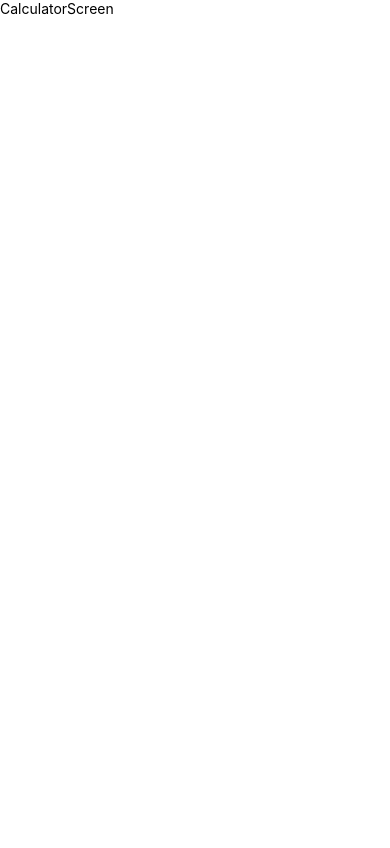
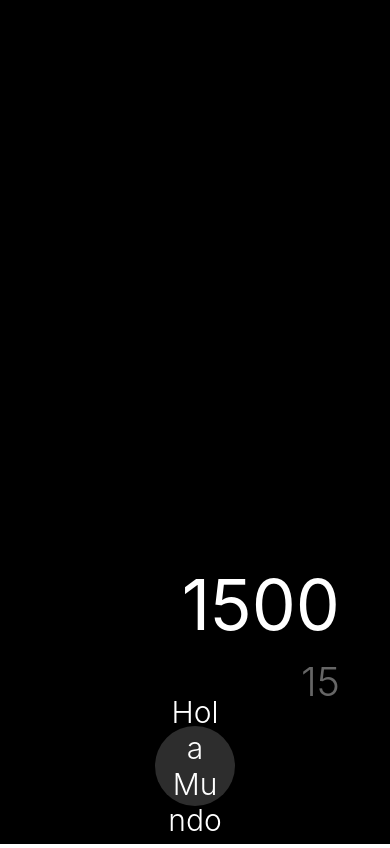
Before and after one commit to Ph1L82/03-iosCalculator, a React Native app: screen / in a window 390 px wide. Built offline with nearby package versions, Linux system fonts and the light colour scheme.

Commit message:
iniciando pantalla calc

```diff
--- a/src/App.tsx
+++ b/src/App.tsx
@@ -1,32 +1,14 @@
-import {StatusBar, StyleSheet, View} from 'react-native';
+import {StatusBar, View} from 'react-native';
+import {styles} from './config/theme/app-theme';
 import {CalculatorScreen} from './presentation/screens/CalculatorScreen';
 
 function App() {
   return (
-    <View>
-      <StatusBar barStyle={'light-content'} backgroundColor={'#1a1446'} />
+    <View style={styles.background}>
+      <StatusBar barStyle={'light-content'} backgroundColor={'black'} />
       <CalculatorScreen />
     </View>
   );
 }
 
-const styles = StyleSheet.create({
-  sectionContainer: {
-    marginTop: 32,
-    paddingHorizontal: 24,
-  },
-  sectionTitle: {
-    fontSize: 24,
-    fontWeight: '600',
-  },
-  sectionDescription: {
-    marginTop: 8,
-    fontSize: 18,
-    fontWeight: '400',
-  },
-  highlight: {
-    fontWeight: '700',
-  },
-});
-
 export default App;
--- /dev/null
+++ b/src/config/theme/app-theme.ts
@@ -0,0 +1,57 @@
+import {StyleSheet} from 'react-native';
+
+export const colors = {
+  darkGray: '#2D2D2D',
+  lightGray: '#9B9B9B',
+  orange: '#FF9427',
+
+  textPrimary: 'white',
+  textSecondary: '#666666',
+  background: '#000000',
+};
+
+export const styles = StyleSheet.create({
+  background: {
+    flex: 1,
+    backgroundColor: colors.background,
+  },
+  calculatorContainer: {
+    flex: 1,
+    padding: 20,
+    justifyContent: 'flex-end',
+  },
+  mainResult: {
+    color: colors.textPrimary,
+    fontSize: 70,
+    textAlign: 'right',
+    marginBottom: 10,
+    fontWeight: '400',
+  },
+  subResult: {
+    color: colors.textSecondary,
+    fontSize: 40,
+    textAlign: 'right',
+    fontWeight: '300',
+  },
+  row: {
+    flexDirection: 'row',
+    justifyContent: 'center',
+    marginBottom: 18,
+    paddingHorizontal: 10,
+  },
+  button: {
+    height: 80,
+    width: 80,
+    backgroundColor: colors.darkGray,
+    borderRadius: 100,
+    justifyContent: 'center',
+    marginHorizontal: 10,
+  },
+  buttonText: {
+    textAlign: 'center',
+    padding: 10,
+    fontSize: 30,
+    color: colors.textPrimary,
+    fontWeight: '300',
+  },
+});
--- a/src/presentation/screens/CalculatorScreen.tsx
+++ b/src/presentation/screens/CalculatorScreen.tsx
@@ -1,9 +1,18 @@
-import {Text, View} from 'react-native';
+import {Pressable, Text, View} from 'react-native';
+import {styles} from '../../config/theme/app-theme';
 
 export const CalculatorScreen = () => {
   return (
-    <View>
-      <Text>CalculatorScreen</Text>
+    <View style={styles.calculatorContainer}>
+      <View style={{paddingHorizontal: 30, paddingBottom: 20}}>
+        <Text style={styles.mainResult}>1500</Text>
+        <Text style={styles.subResult}>15</Text>
+      </View>
+      <View style={styles.row}>
+        <Pressable style={styles.button}>
+          <Text style={styles.buttonText}>Hola Mundo</Text>
+        </Pressable>
+      </View>
     </View>
   );
 };
```
